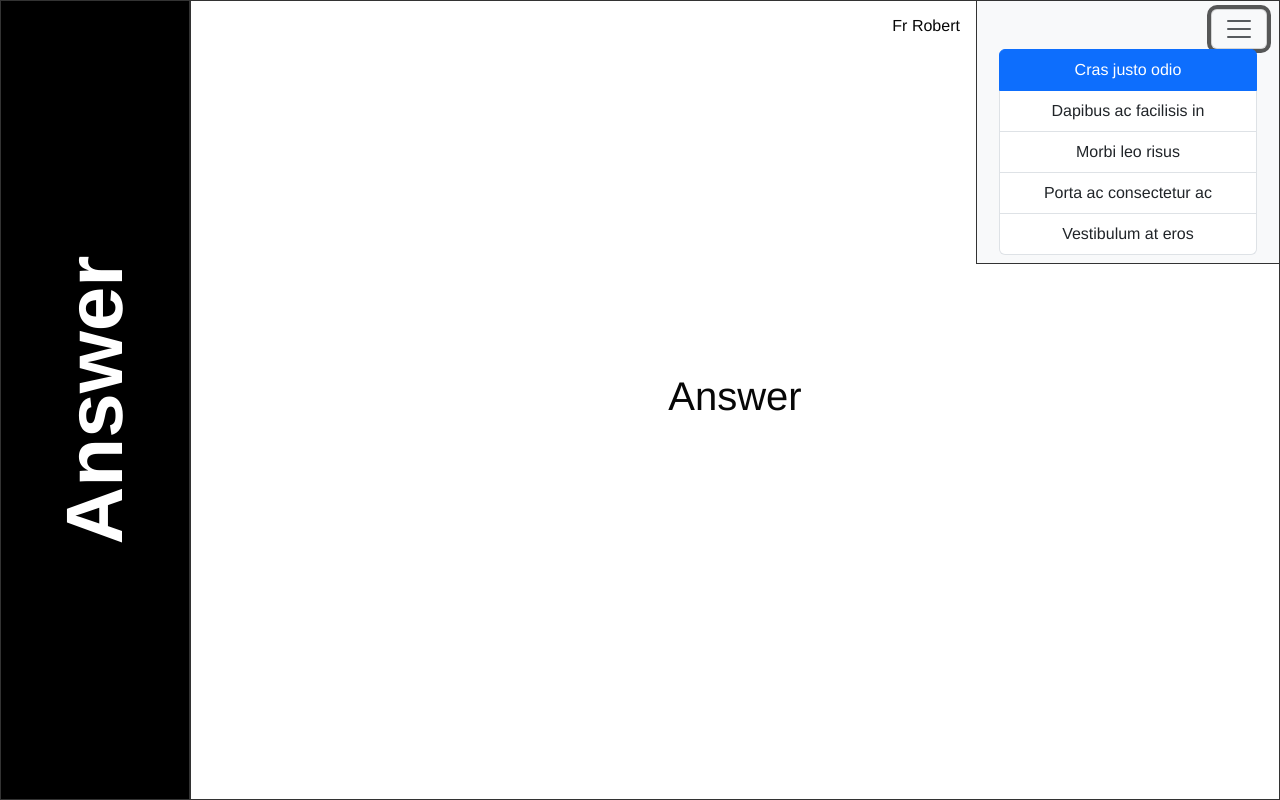
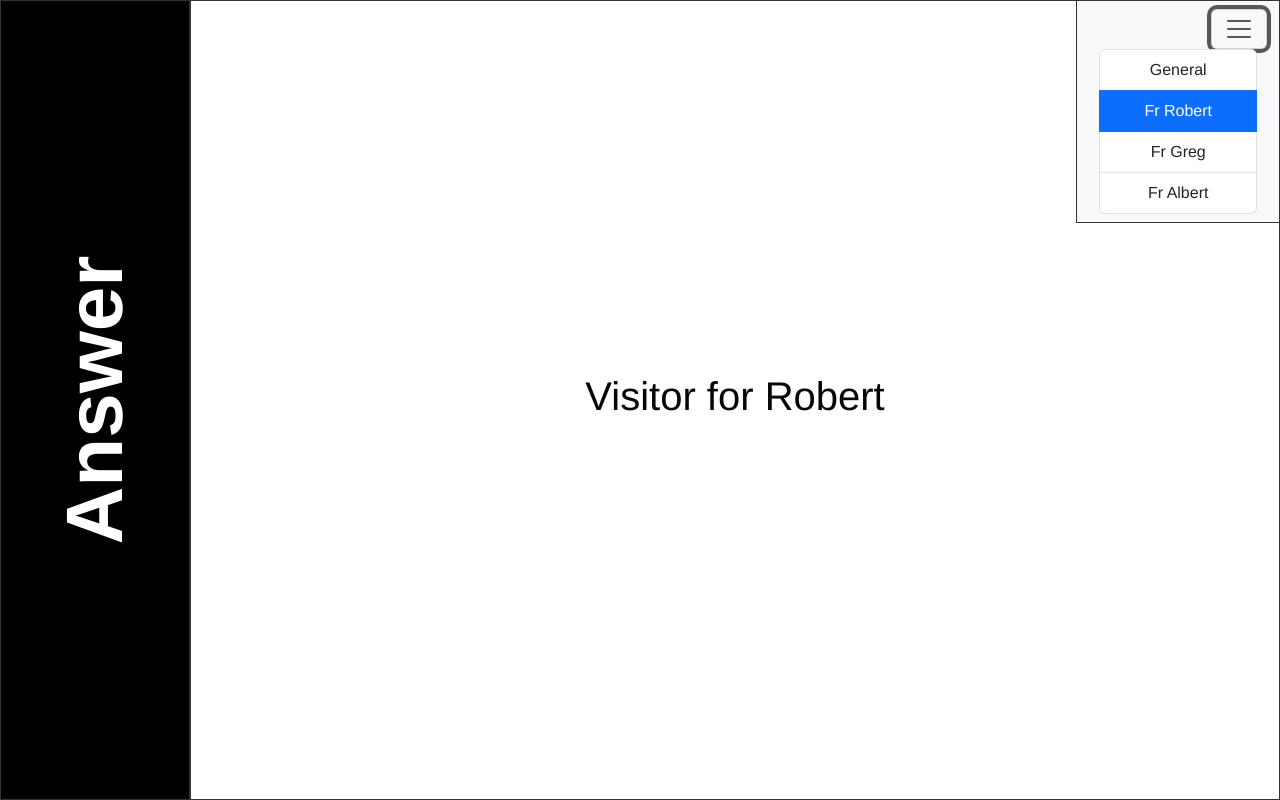
Before and after one commit to rwv1001/vue3-doorbell-receiver, a Vue app: page / in a window 1280 px wide. Both pictures are taken after a click on the button "Toggle navigation". Built offline with nearby package versions, Linux system fonts and the light colour scheme.

Commit message:
New push

```diff
--- a/src/components/HelloWorld.vue
+++ b/src/components/HelloWorld.vue
@@ -1,29 +1,26 @@
 <template>
   <div class="d-flex">
-    <div class="c-item-1 m-0 justify-content-center d-flex">
+    <div @click="updateMsg" class="c-item-1 m-0 justify-content-center d-flex">
       <h1 class="align-self-center c-vertical m-0 display-1">Answer</h1>
     </div>
-    <div class="c-item-2 m-0 flex-grow-1 d-flex justify-content-center"><h1 class="align-self-center">Answer</h1></div>
+    <div class="c-item-2 m-0 flex-grow-1 d-flex justify-content-center"><h1 class="align-self-center">{{statusMsg.message}}</h1></div>
 
   </div>
   <div class="c-topright d-flex">
-    <h6 class="p-3">Fr Robert</h6>
+    <h6 v-show="showUser" class="p-3">{{ currentUser.userName }}</h6>
     <div class="c-item m-0">
       <nav class="navbar bg-light">
         <div class="container-fluid">
 
-          <button class="navbar-toggler ms-auto" type="button" data-bs-toggle="collapse"
+          <button @click="toggleUser" class="navbar-toggler ms-auto" type="button" data-bs-toggle="collapse"
             data-bs-target="#navbarSupportedContent" aria-controls="navbarSupportedContent" aria-expanded="false"
             aria-label="Toggle navigation">
             <span class="navbar-toggler-icon"></span>
           </button>
           <div class="collapse navbar-collapse" id="navbarSupportedContent">
             <ul class="list-group">
-              <li class="list-group-item active">Cras justo odio</li>
-              <li class="list-group-item">Dapibus ac facilisis in</li>
-              <li class="list-group-item">Morbi leo risus</li>
-              <li class="list-group-item">Porta ac consectetur ac</li>
-              <li class="list-group-item">Vestibulum at eros</li>
+
+              <li v-for="user in users" :key="user.id" :class="{active: user.userName===currentUser.userName, shun}" class="list-group-item" @click="updateUser(user.userName)">{{user.userName}}</li>
             </ul>
 
           </div>
@@ -34,6 +31,26 @@
   </div>
 
 </template>
+<script setup>
+import {ref} from "vue";
+const statusMsg = ref({ message: "Visitor for Robert"});
+const showUser = ref(true);
+const currentUser = ref({userName: 'Fr Robert'})
+const users = ref([{ userName: 'General'},{userName:'Fr Robert'},{userName:'Fr Greg'}, {userName:'Fr Albert'}])
+
+const updateMsg = () => {
+statusMsg.value.message = 'Robert is answering!'
+}
+const updateUser = (newUserName) => {
+  console.log(newUserName);
+  currentUser.value.userName = newUserName
+}
+
+const toggleUser = () => {
+  showUser.value=!showUser.value;
+}
+</script>
+
 
 <script>
 export default {
--- a/src/main.js
+++ b/src/main.js
@@ -3,5 +3,6 @@ import { createApp } from 'vue'
 import App from './App.vue'
 
 createApp(App).mount('#app')
+console.log("hello world RWV")
 
 import "bootstrap/dist/js/bootstrap.js"
```
